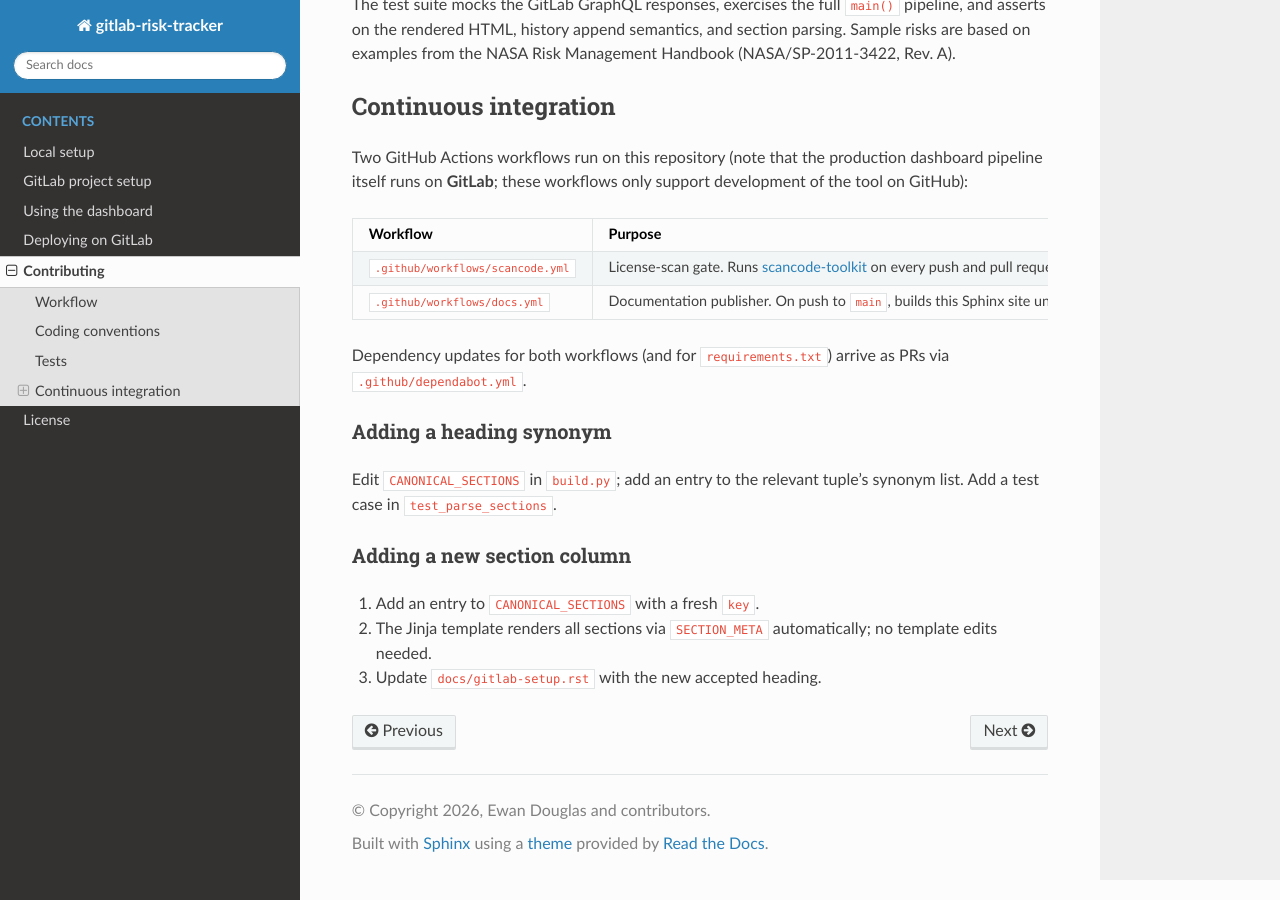
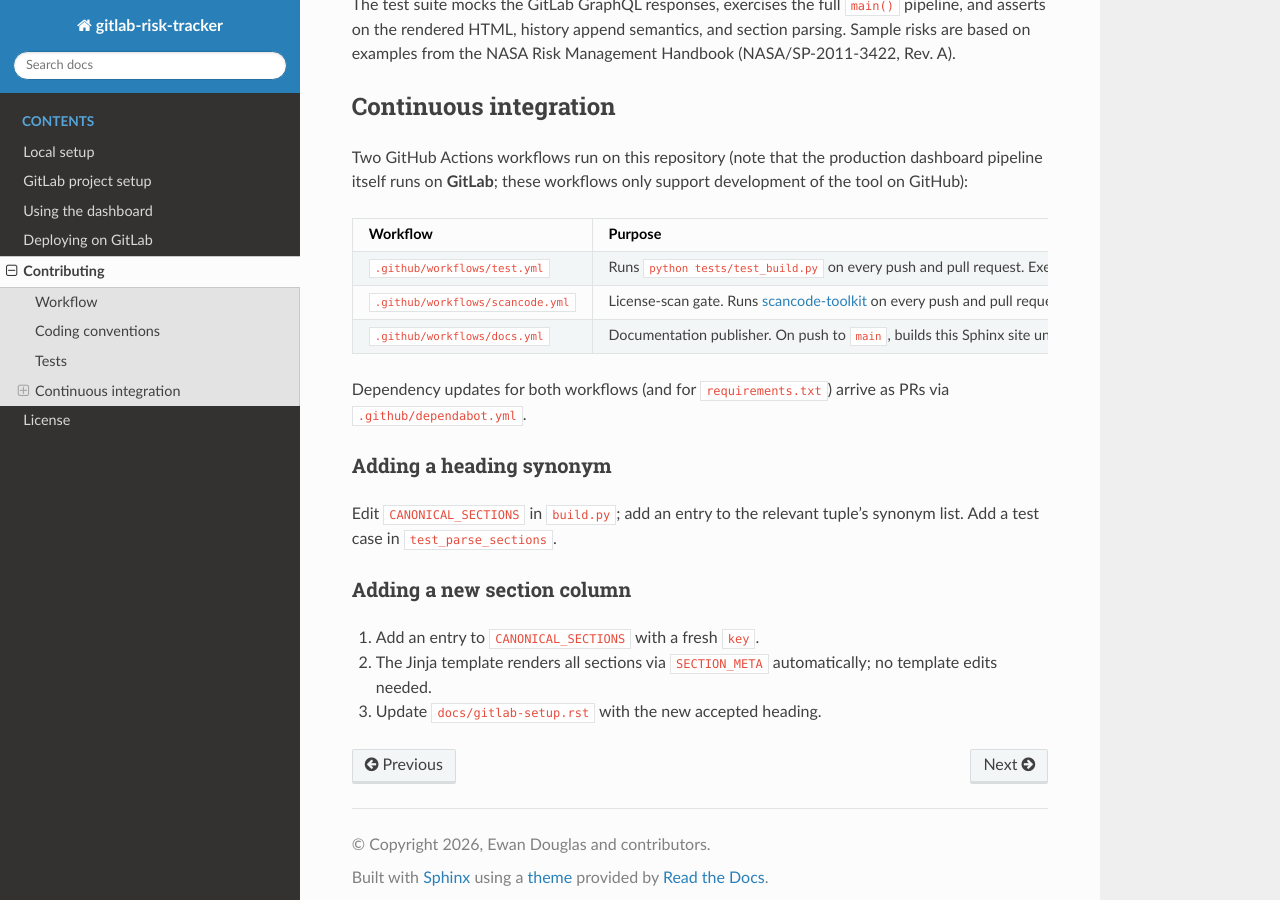
Before and after one commit to douglase/gitlab-risk-tracker, a Sphinx documentation site: the page built from docs/contributing.rst, in a window 1280 px wide and 900 px high, scrolled down 675 px. Built offline with Sphinx 7.4.7 and the Read the Docs theme 3.1.0, drawn with Linux system fonts in a browser that asks for light colours.

Commit message:
Add GitHub Actions test workflow

```diff
--- a/docs/contributing.rst
+++ b/docs/contributing.rst
@@ -43,6 +43,12 @@ workflows only support development of the tool on GitHub):
 
    * - Workflow
      - Purpose
+   * - ``.github/workflows/test.yml``
+     - Runs ``python tests/test_build.py`` on every push and pull
+       request. Exercises the full ``build.py`` pipeline against
+       mocked GitLab data and asserts on matrix counts, history
+       append semantics, section parsing, markdown sanitization, and
+       the rendered HTML.
    * - ``.github/workflows/scancode.yml``
      - License-scan gate. Runs
        `scancode-toolkit <https://github.com/aboutcode-org/scancode-toolkit>`_
```
Also changed, not shown: README.md (+1 -0 lines), 1 other file.
